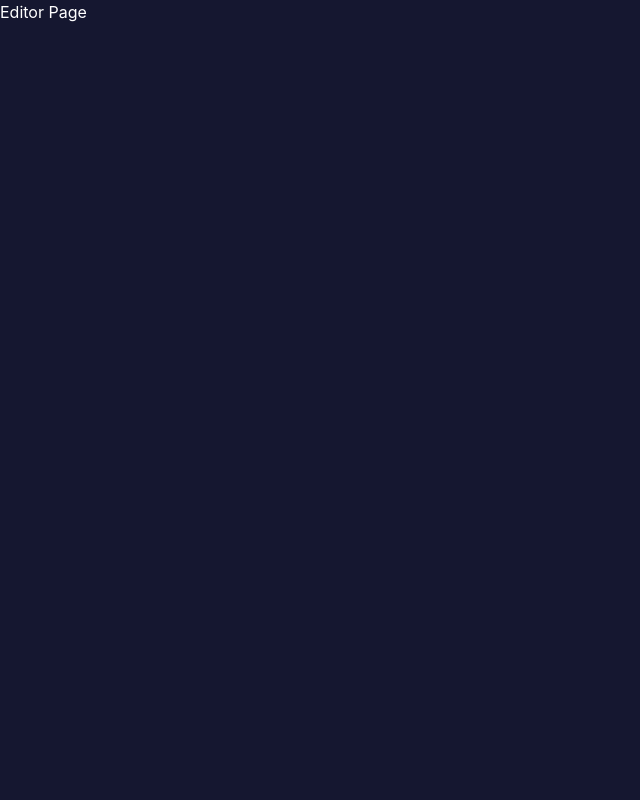
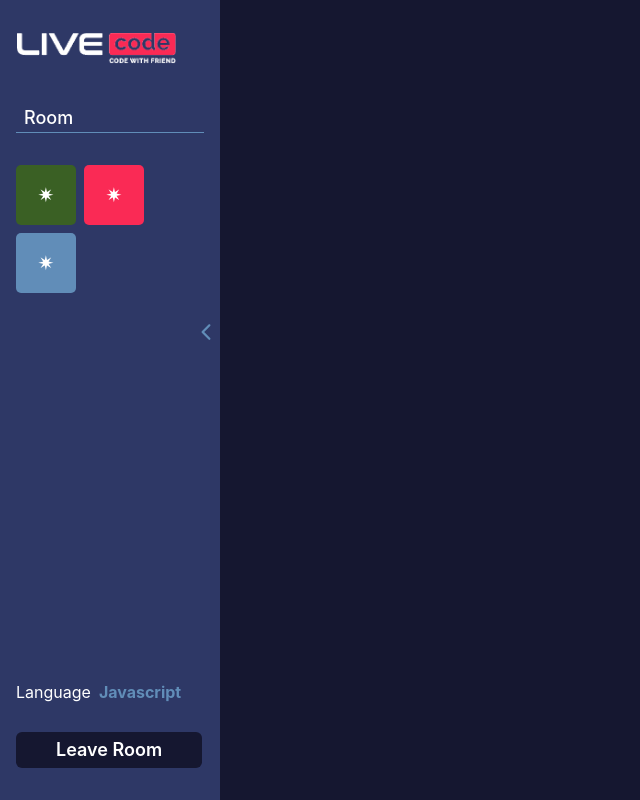
Before and after one commit to MithunCyDev/live_code, a React (Create React App) app: page /editor/1 in a window 1280 px wide. Shown: the whole page, without its empty margins (0-640 px from the left). Built offline with nearby package versions, Linux system fonts and the light colour scheme.

Commit message:
Editor Page

```diff
--- a/package.json
+++ b/package.json
@@ -10,8 +10,10 @@
     "cra-template": "1.2.0",
     "framer-motion": "^10.12.8",
     "react": "^18.2.0",
+    "react-avatar": "^5.0.3",
     "react-dom": "^18.2.0",
     "react-hot-toast": "^2.4.1",
+    "react-icons": "^4.8.0",
     "react-loader-spinner": "^5.3.4",
     "react-router-dom": "^6.11.1",
     "react-scripts": "5.0.1",
--- a/src/Componant/Editor/Editor.js
+++ b/src/Componant/Editor/Editor.js
@@ -1,7 +1,15 @@
-import React, { useEffect, useState } from 'react'
-import  InnerSpiner from '../../Spiner/InnerSpiner'
+import React, { useEffect, useState } from "react";
+import InnerSpiner from "../../Spiner/InnerSpiner";
+import logo from '../../logo.png';
+import { HiOutlineMenuAlt2 } from 'react-icons/hi'
+import { IoIosArrowBack } from 'react-icons/io'
+import { useStateValue } from "../../Context/StateProvider";
+import Avatar from "react-avatar";
 
 export const Editor = () => {
+
+  const [menu, setMenu] = useState(false)
+  const [{user}] = useStateValue();
 
   // Loader Animation
   const [loading, setLoading] = useState(false);
@@ -11,15 +19,45 @@ export const Editor = () => {
       setLoading(false);
     }, 1000);
   }, []);
+  console.log(user)
 
   return (
     <>
-      {loading? (
-         <InnerSpiner/>
-      ) :
-      (
-      <div className='text-white'>Editor Page</div>
-      )}
+      {/* {loading ? (
+        <InnerSpiner />
+      ) : ( */}
+        <section className="w-full h-full bg-black ">
+            <HiOutlineMenuAlt2 className="text-white w-6 h-6 lg:hidden xs:hidden"/>
+          <div className="lg:w-[270px] xs:w-[220px] relative h-full bg-deepBlue px-4 py-4 xs-block lg:block">
+            <IoIosArrowBack className="text-liteBlue w-6 h-6 absolute right-[2px] top-80 cursor-pointer hover:text-themeColor"/>
+            {/* Logo Here */}
+            <div className="flex py-4">
+              <img className="lg:w-52 h-auto xs:w-40" src={logo} alt=""/>
+            </div>
+            {/* Room User Name */}
+            <div className="border-liteBlue border-b">
+              <h1 className="text-themeColor font-semibold capitalize mt-6 text-lg">{user.name}
+                <span className="text-white ml-2 font-medium">Room</span>
+              </h1>
+            </div>
+            <div className="mt-8 flex flex-wrap gap-2">
+              <Avatar name={user.name} size={60} round="5px"/>
+              <Avatar name={user.name} size={60} color={'#fa2a55'} round="5px"/>
+              <Avatar name={user.name} size={60} color={'#618db8'} round="5px"/>
+            </div>
+
+            <div className="flex gap-2 items-center absolute bottom-24">
+              <h3 className="text-white">Language</h3>
+              <span className="text-liteBlue font-bold">Javascript</span>
+            </div>
+
+              <button className="text-white bg-black py-1 px-10 absolute bottom-8 rounded-md font-semibold
+                text-lg cursor-pointer hover:bg-themeColor">
+                Leave Room
+              </button>
+          </div>
+        </section>
+      {/* )} */}
     </>
-  )
-}
+  );
+};
```
Also changed, not shown: 1 other file (tests, documents, lock files or other folders).
